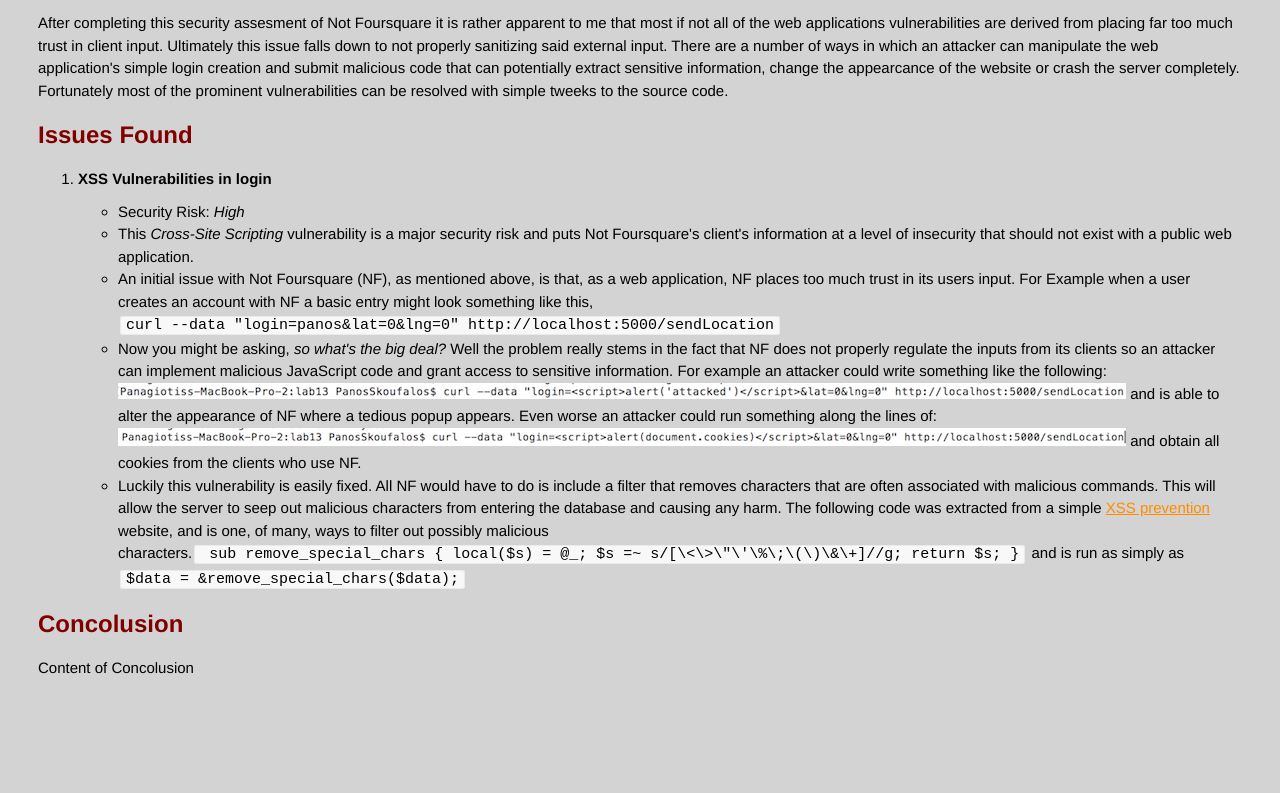
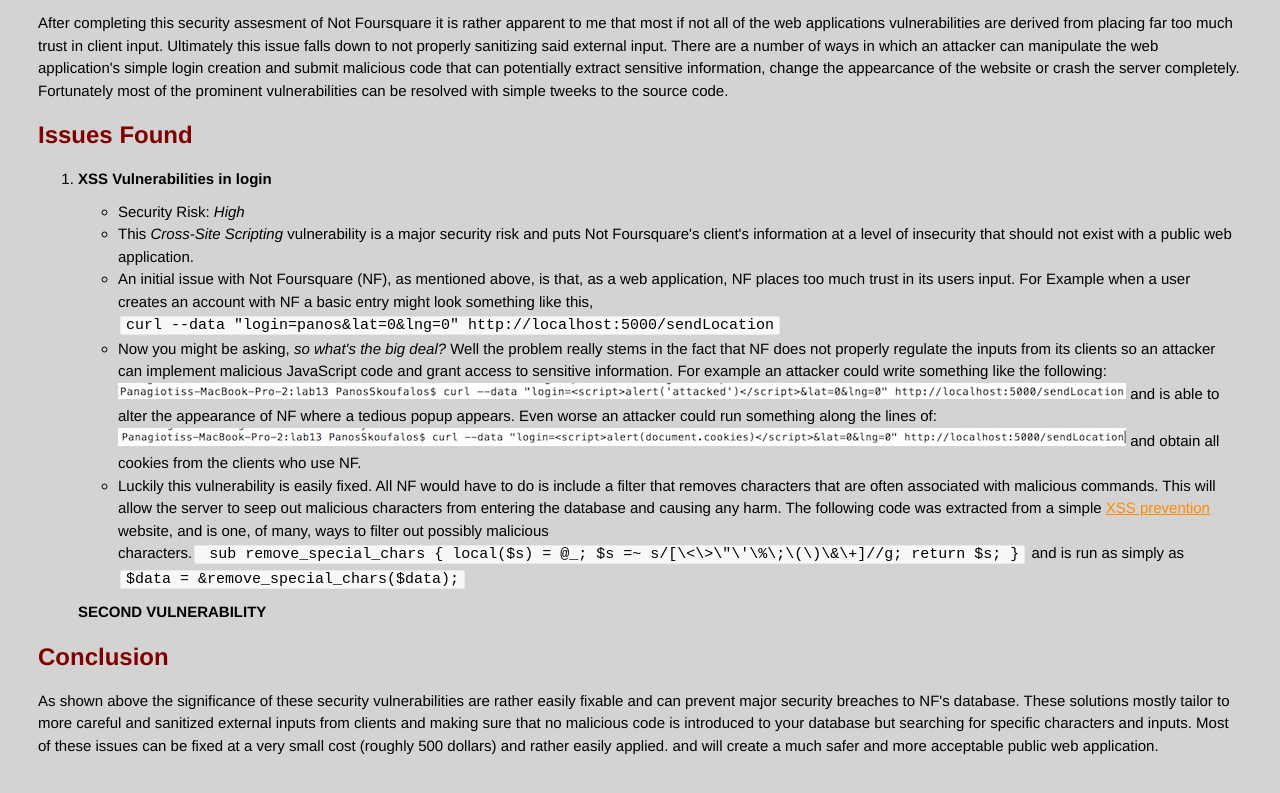
Before and after one commit to pskouf01/comp20-pskoufalos, a plain HTML site: page security/index.html in a window 1280 px wide. Shown: the part 492-1285 px from the top of the page. Before the commit the page ends 1220 px from the top, so only its background shows below. Drawn offline with Linux system fonts and the light colour scheme.

Commit message:
added conclusion

```diff
--- a/security/index.html
+++ b/security/index.html
@@ -32,9 +32,10 @@
 					  return $s;
 					 }</code> and is run as simply as <code>$data = &remove_special_chars($data);</code></li>
 				</ul>
+				<p><strong>SECOND VULNERABILITY</strong></p>
 			</li>
 		</ol>
-		<h2>Concolusion</h2>
-		<p> Content of Concolusion</p>
+		<h2>Conclusion</h2>
+		<p> As shown above the significance of these security vulnerabilities are rather easily fixable and can prevent major security breaches to NF's database. These solutions mostly tailor to more careful and sanitized external inputs from clients and making sure that no malicious code is introduced to your database but searching for specific characters and inputs. Most of these issues can be fixed at a very small cost (roughly 500 dollars) and rather easily applied. and will create a much safer and more acceptable public web application. </p>
 	</body>
 </hmtl>
```
